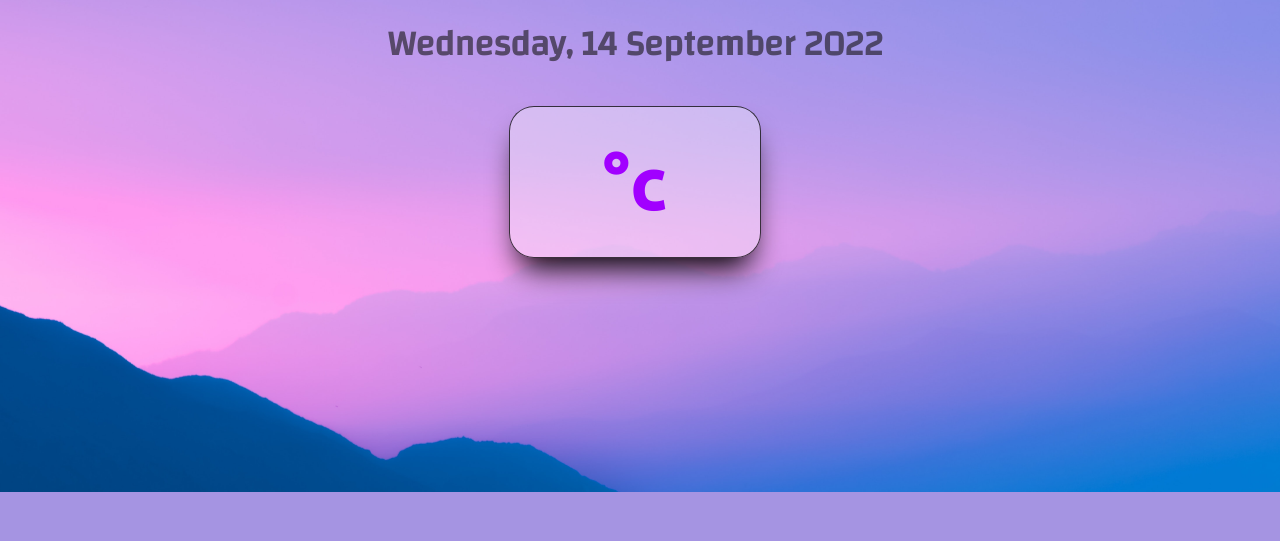
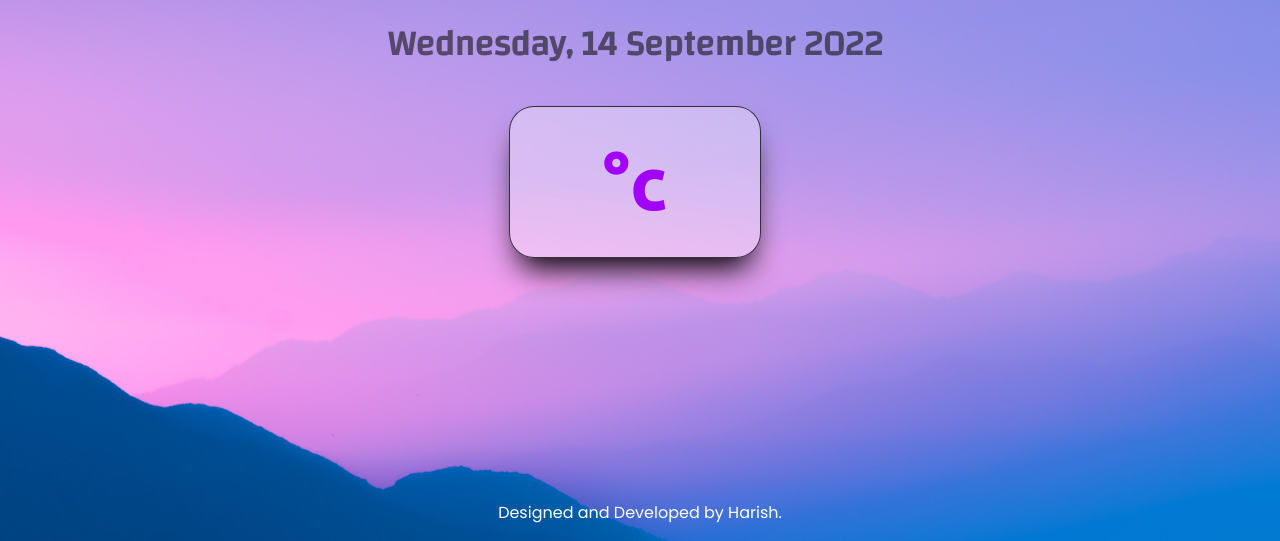
Before and after one commit to Harish-official/Weather-API-Mini-Project-using-Flask, a Flask app: page / in a window 1280 px wide. Shown: the part 324-865 px from the top of the page. Before the commit the page ends 816 px from the top, so only its background shows below. Run offline with Flask 2, Linux system fonts and the light colour scheme; data that the repository does not hold is empty.

Commit message:
Added Footer to the Web Page

```diff
--- a/static/styles.css
+++ b/static/styles.css
@@ -131,6 +131,11 @@ body {
   top: 1px;
 }
 
+.footer {
+  text-align: center;
+  font-family: "Poppins";
+  color: white;
+}
 @media (max-width: 1300px) {
   .wrapper {
     height: 100vh;
--- a/templates/index.html
+++ b/templates/index.html
@@ -47,4 +47,7 @@
       </div>
     </div>
   </body>
+  <footer class="footer">
+    <p>Designed and Developed by Harish.</p>
+  </footer>
 </html>
```
